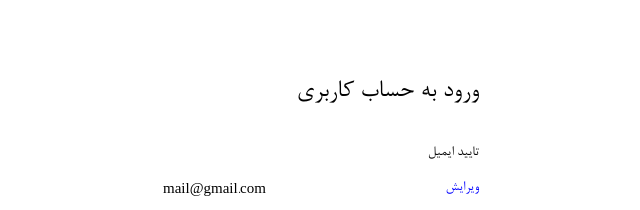
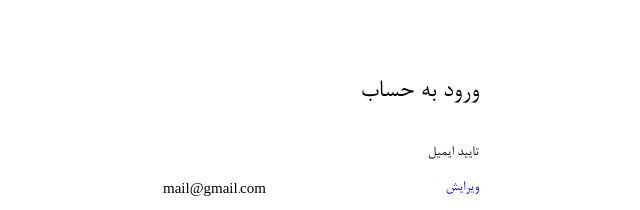
Before and after one commit to elm98/pazh, a plain HTML site: page login.html in a window 1280 px wide. Shown: the top 210 px of the page, 319-959 px from the left. Drawn offline with Linux system fonts and the light colour scheme.

Commit message:
Update login.html

```diff
--- a/login.html
+++ b/login.html
@@ -11,7 +11,7 @@
   <form id="form1" action="#">
     <div class="form-content">
       <div class="head">
-        ورود به حساب کاربری
+        ورود به حساب
       </div>
       <div class="bd-example form-row  head">
         <label id="lable" class="form-label">تایید ایمیل</label>
```
